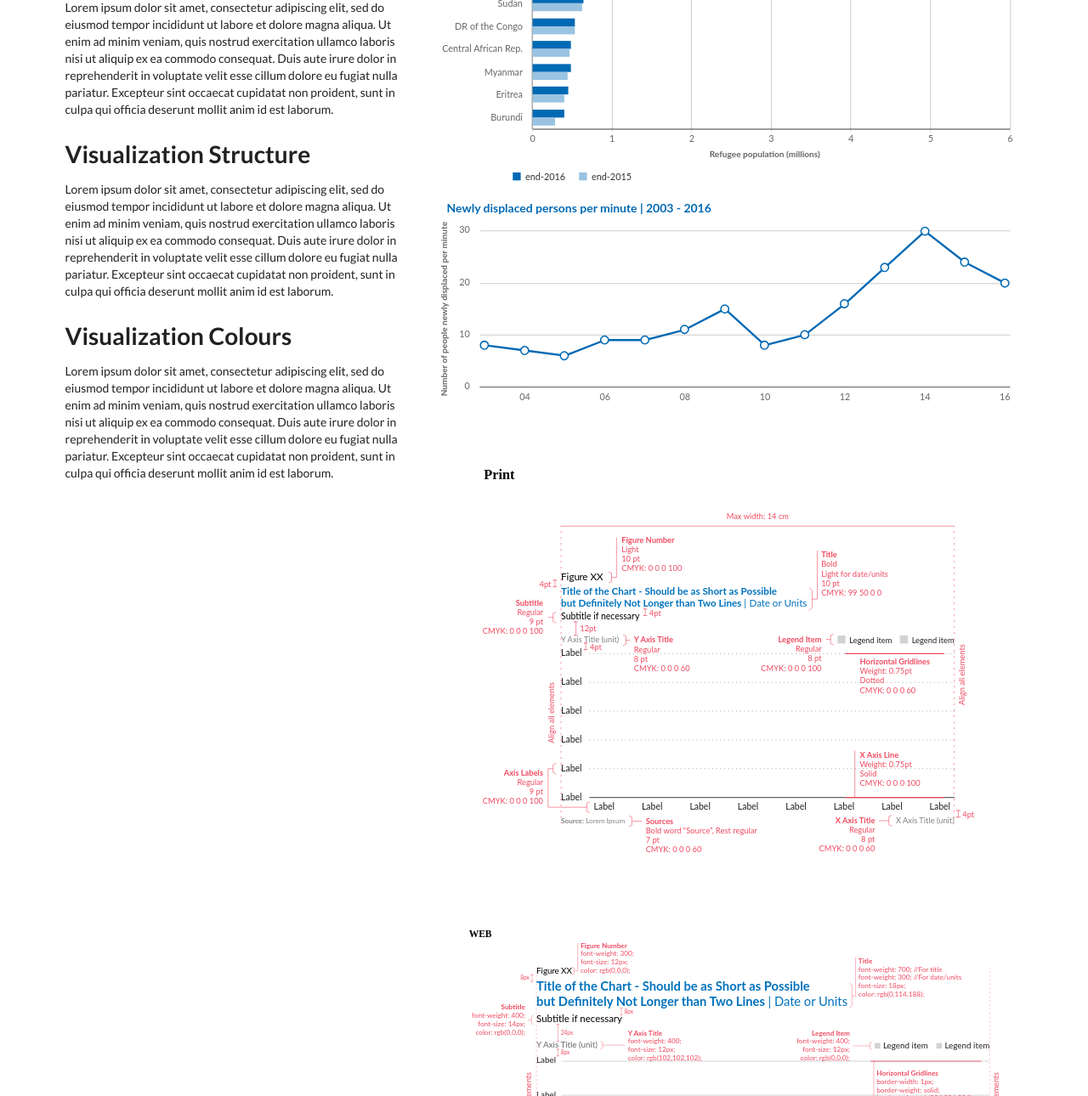
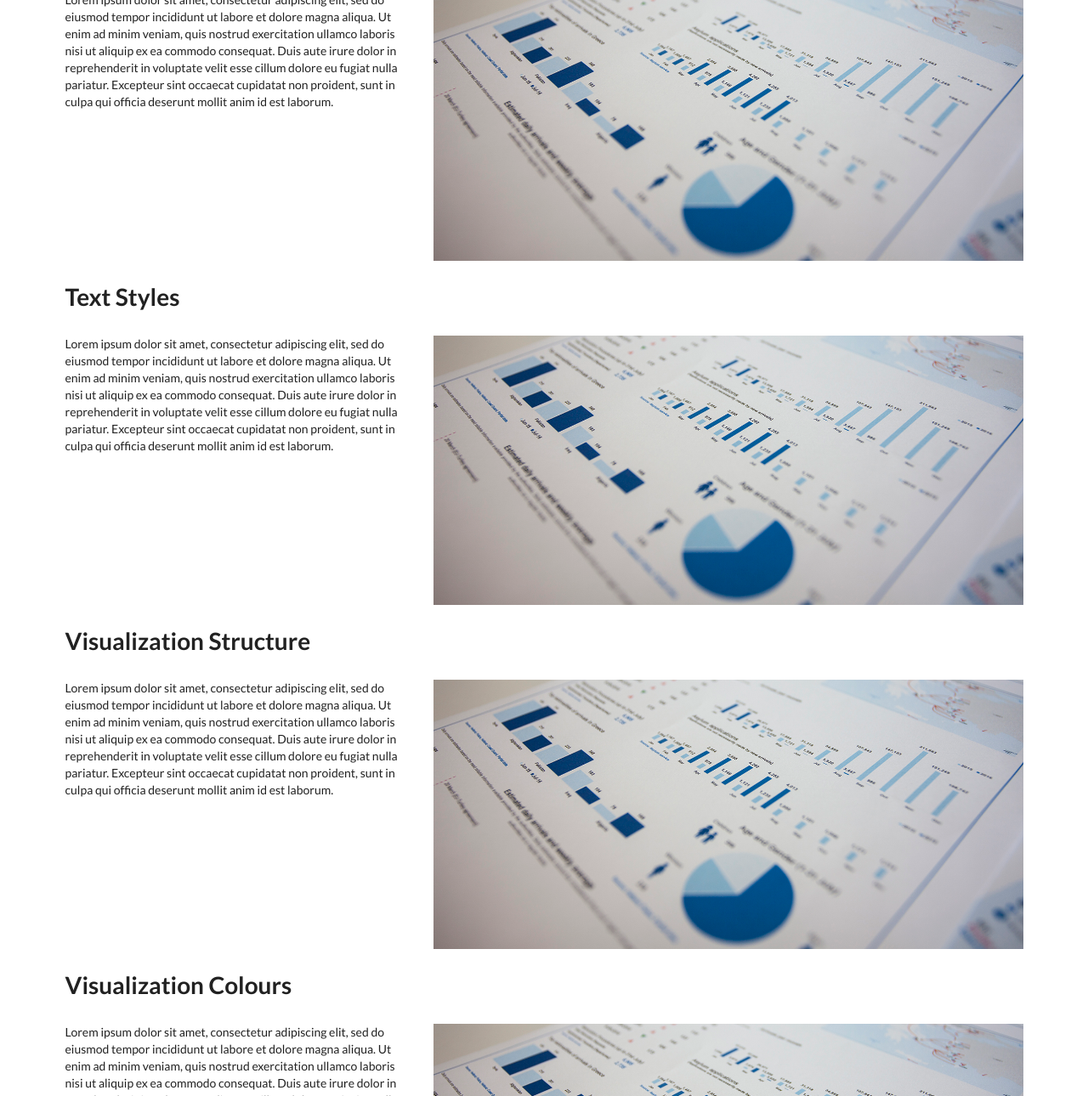
Before and after one commit to unhcr/dataviz-styleguide, a website: page index.html in a window 1280 px wide. Shown: the part 538-1828 px from the top of the page at 85% size. Drawn offline with Linux system fonts and the light colour scheme.

Commit message:
Add correct grid layout for sections

```diff
--- a/index.html
+++ b/index.html
@@ -26,29 +26,74 @@
         </div>
       </div>
       <div class="ui grid">
+
+
+        <div class="sixteen wide column">
+          <h1 class="ui header">Fonts</h1>
+        </div>
         <div class="six wide column">
-          <h1 class="ui header">Fonts</h1>
-          <p>
-            Lorem ipsum dolor sit amet, consectetur adipiscing elit, sed do eiusmod tempor incididunt ut labore et dolore magna aliqua. Ut enim ad minim veniam, quis nostrud exercitation ullamco laboris nisi ut aliquip ex ea commodo consequat. Duis aute irure dolor in reprehenderit in voluptate velit esse cillum dolore eu fugiat nulla pariatur. Excepteur sint occaecat cupidatat non proident, sunt in culpa qui officia deserunt mollit anim id est laborum.
-          </p>
-          <h1 class="ui header">Basic Colours</h1>
-          <p>
-            Lorem ipsum dolor sit amet, consectetur adipiscing elit, sed do eiusmod tempor incididunt ut labore et dolore magna aliqua. Ut enim ad minim veniam, quis nostrud exercitation ullamco laboris nisi ut aliquip ex ea commodo consequat. Duis aute irure dolor in reprehenderit in voluptate velit esse cillum dolore eu fugiat nulla pariatur. Excepteur sint occaecat cupidatat non proident, sunt in culpa qui officia deserunt mollit anim id est laborum.
-          </p>
-          <h1 class="ui header">Text Styles</h1>
-          <p>
-            Lorem ipsum dolor sit amet, consectetur adipiscing elit, sed do eiusmod tempor incididunt ut labore et dolore magna aliqua. Ut enim ad minim veniam, quis nostrud exercitation ullamco laboris nisi ut aliquip ex ea commodo consequat. Duis aute irure dolor in reprehenderit in voluptate velit esse cillum dolore eu fugiat nulla pariatur. Excepteur sint occaecat cupidatat non proident, sunt in culpa qui officia deserunt mollit anim id est laborum.
-          </p>
-          <h1 class="ui header">Visualization Structure</h1>
-          <p>
-            Lorem ipsum dolor sit amet, consectetur adipiscing elit, sed do eiusmod tempor incididunt ut labore et dolore magna aliqua. Ut enim ad minim veniam, quis nostrud exercitation ullamco laboris nisi ut aliquip ex ea commodo consequat. Duis aute irure dolor in reprehenderit in voluptate velit esse cillum dolore eu fugiat nulla pariatur. Excepteur sint occaecat cupidatat non proident, sunt in culpa qui officia deserunt mollit anim id est laborum.
-          </p>
-          <h1 class="ui header">Visualization Colours</h1>
           <p>
             Lorem ipsum dolor sit amet, consectetur adipiscing elit, sed do eiusmod tempor incididunt ut labore et dolore magna aliqua. Ut enim ad minim veniam, quis nostrud exercitation ullamco laboris nisi ut aliquip ex ea commodo consequat. Duis aute irure dolor in reprehenderit in voluptate velit esse cillum dolore eu fugiat nulla pariatur. Excepteur sint occaecat cupidatat non proident, sunt in culpa qui officia deserunt mollit anim id est laborum.
           </p>
         </div>
         <div class="ten wide column">
+          <img class="ui image" src="images/RF277083_IMG_0059.jpg">
+        </div>
+
+
+        <div class="sixteen wide column">
+          <h1 class="ui header">Basic Colours</h1>
+        </div>
+        <div class="six wide column">
+          <p>
+            Lorem ipsum dolor sit amet, consectetur adipiscing elit, sed do eiusmod tempor incididunt ut labore et dolore magna aliqua. Ut enim ad minim veniam, quis nostrud exercitation ullamco laboris nisi ut aliquip ex ea commodo consequat. Duis aute irure dolor in reprehenderit in voluptate velit esse cillum dolore eu fugiat nulla pariatur. Excepteur sint occaecat cupidatat non proident, sunt in culpa qui officia deserunt mollit anim id est laborum.
+          </p>
+        </div>
+        <div class="ten wide column">
+          <img class="ui image" src="images/RF277083_IMG_0059.jpg">
+        </div>
+
+
+        <div class="sixteen wide column">
+          <h1 class="ui header">Text Styles</h1>
+        </div>
+        <div class="six wide column">
+          <p>
+            Lorem ipsum dolor sit amet, consectetur adipiscing elit, sed do eiusmod tempor incididunt ut labore et dolore magna aliqua. Ut enim ad minim veniam, quis nostrud exercitation ullamco laboris nisi ut aliquip ex ea commodo consequat. Duis aute irure dolor in reprehenderit in voluptate velit esse cillum dolore eu fugiat nulla pariatur. Excepteur sint occaecat cupidatat non proident, sunt in culpa qui officia deserunt mollit anim id est laborum.
+          </p>
+        </div>
+        <div class="ten wide column">
+          <img class="ui image" src="images/RF277083_IMG_0059.jpg">
+        </div>
+
+
+        <div class="sixteen wide column">
+          <h1 class="ui header">Visualization Structure</h1>
+        </div>
+        <div class="six wide column">
+          <p>
+            Lorem ipsum dolor sit amet, consectetur adipiscing elit, sed do eiusmod tempor incididunt ut labore et dolore magna aliqua. Ut enim ad minim veniam, quis nostrud exercitation ullamco laboris nisi ut aliquip ex ea commodo consequat. Duis aute irure dolor in reprehenderit in voluptate velit esse cillum dolore eu fugiat nulla pariatur. Excepteur sint occaecat cupidatat non proident, sunt in culpa qui officia deserunt mollit anim id est laborum.
+          </p>
+        </div>
+        <div class="ten wide column">
+          <img class="ui image" src="images/RF277083_IMG_0059.jpg">
+        </div>
+
+
+        <div class="sixteen wide column">
+          <h1 class="ui header">Visualization Colours</h1>
+        </div>
+        <div class="six wide column">
+          <p>
+            Lorem ipsum dolor sit amet, consectetur adipiscing elit, sed do eiusmod tempor incididunt ut labore et dolore magna aliqua. Ut enim ad minim veniam, quis nostrud exercitation ullamco laboris nisi ut aliquip ex ea commodo consequat. Duis aute irure dolor in reprehenderit in voluptate velit esse cillum dolore eu fugiat nulla pariatur. Excepteur sint occaecat cupidatat non proident, sunt in culpa qui officia deserunt mollit anim id est laborum.
+          </p>
+        </div>
+        <div class="ten wide column">
+          <img class="ui image" src="images/RF277083_IMG_0059.jpg">
+        </div>
+
+
+        <div class="sixteen wide column">
           <img class="ui image" src="images/RF277083_IMG_0059.jpg">
           <img class="ui image" src="images/groupedBarChartExample.svg">
           <img class="ui image" src="images/lineChartExample.svg">
```
Also changed, not shown: 1 other file.
